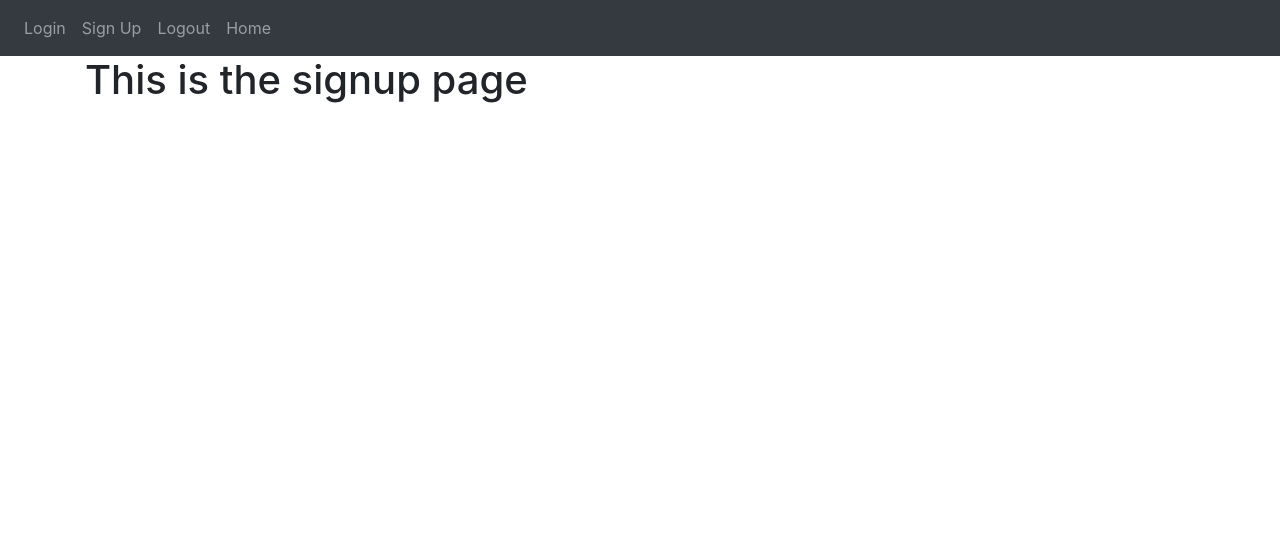
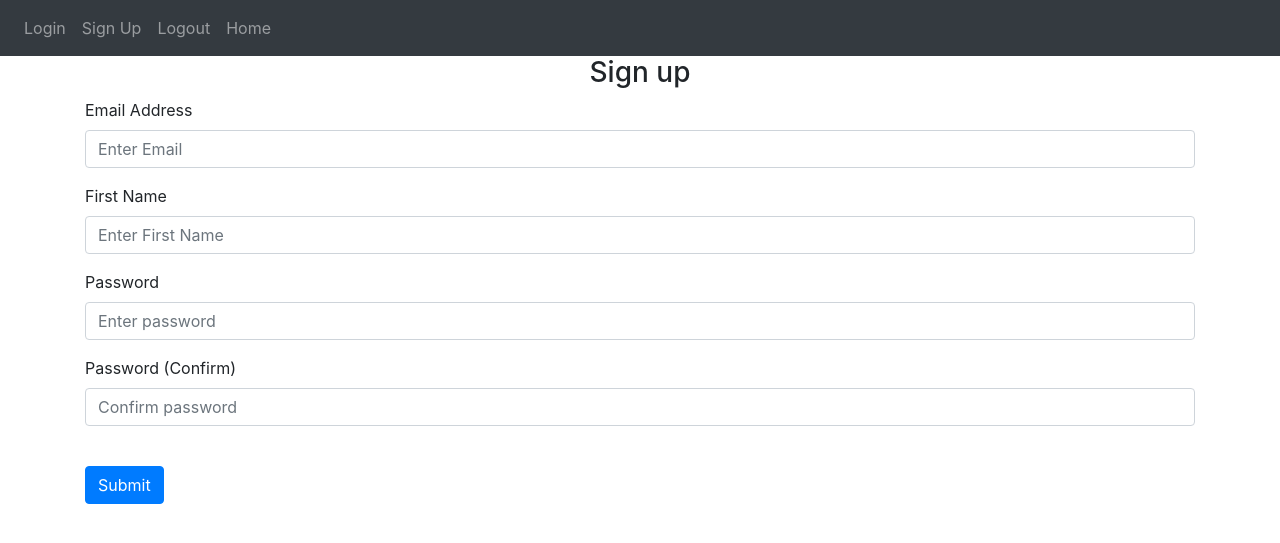
Before and after one commit to PaoloBaltazar/flask-notes-web-app, a Flask app: page /sign-up in a window 1280 px wide. Shown: the top 543 px of the page. Run offline with Flask 3, Linux system fonts and the light colour scheme; some libraries are stand-ins or nearby versions.

Commit message:
add elements in sign_up.html

```diff
--- a/website/templates/sign_up.html
+++ b/website/templates/sign_up.html
@@ -1,5 +1,56 @@
 {% extends "base.html" %} {% block title %}Signup{% endblock %}
 
 {% block content %}
-<h1>This is the signup page</h1>
+
+<form method="POST">
+  <h3 align="center">Sign up</h3>
+  <div class="form-group">
+    <label for="email">Email Address</label>
+    <input
+      type="email"
+      class="form-control"
+      id="email"
+      name="email"
+      placeholder="Enter Email"
+    />
+  </div>
+
+  <div class="form-group">
+    <label for="firstName">First Name</label>
+    <input
+      type="text"
+      class="form-control"
+      id="firstName"
+      name="firstName"
+      placeholder="Enter First Name"
+    />
+  </div>
+
+  <div class="form-group">
+    <label for="password1">Password</label>
+    <input
+      type="password"
+      class="form-control"
+      id="password1"
+      name="password1"
+      placeholder="Enter password"
+    />
+  </div>
+
+  <div class="form-group">
+    <label for="password2">Password (Confirm)</label>
+    <input
+      type="password"
+      class="form-control"
+      id="password2"
+      name="password2"
+      placeholder="Confirm password"
+    />
+  </div>
+
+  <br />
+  <button type="submit" class="btn btn-primary">Submit</button>
+</form>
+
+
 {% endblock %}
```
